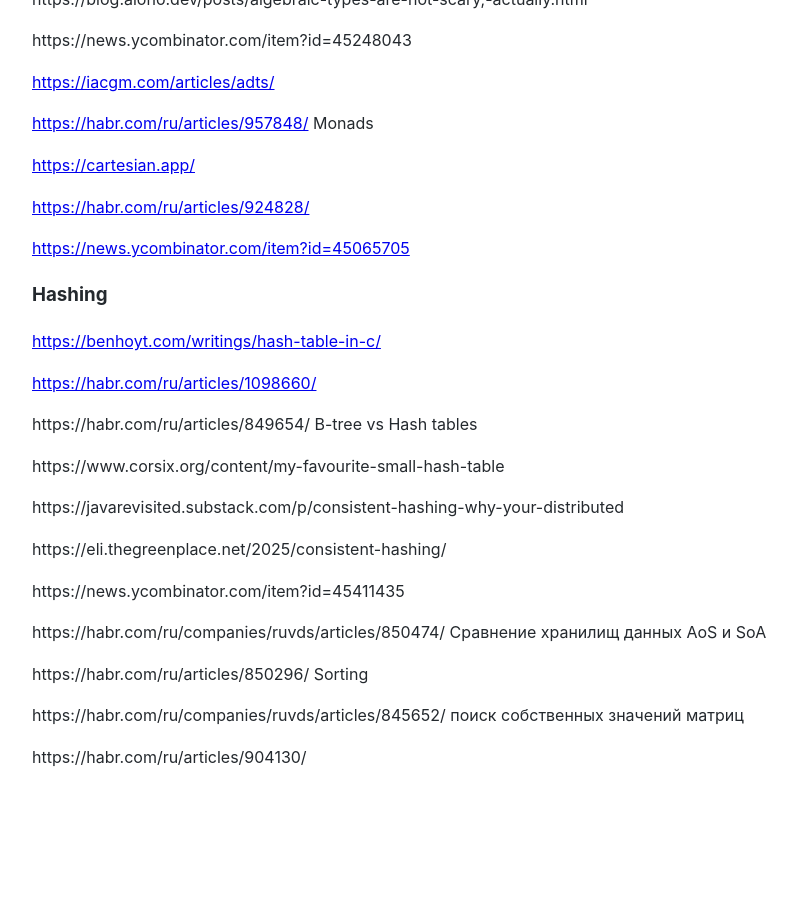
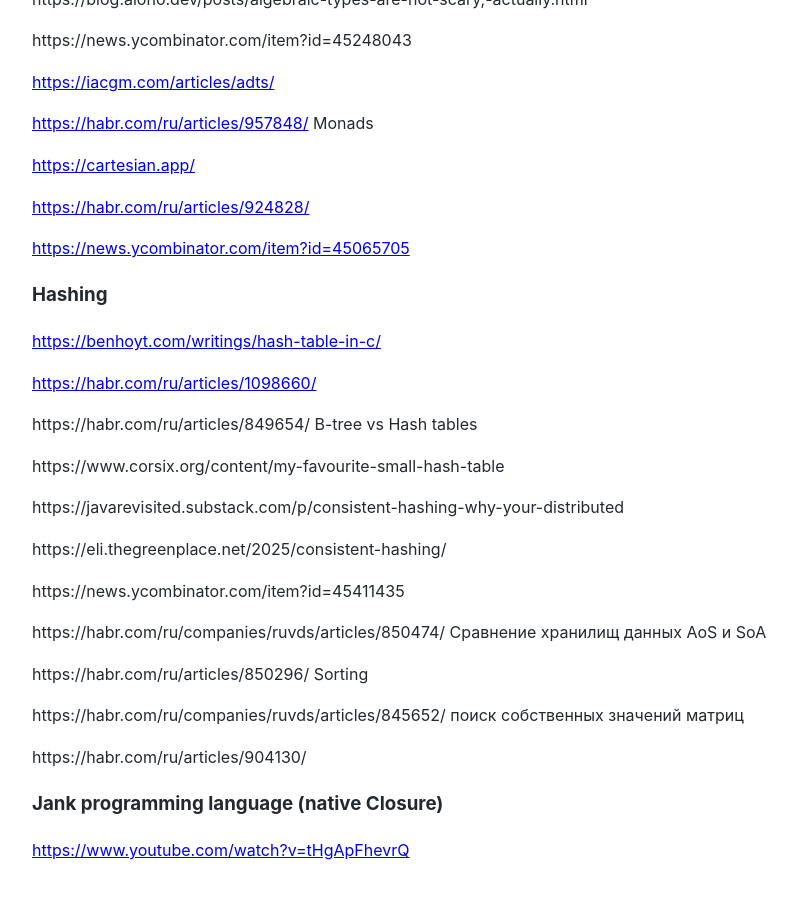
Before and after one commit to Michael-Lubinsky/michael-lubinsky.github.com, a Jekyll site: the page built from algo/algo.md, in a window 1280 px wide and 900 px high, scrolled down 3612 px. Shown: the whole window, without its empty margins (158-955 px from the left). Built offline with Jekyll 4.4.1, drawn with Linux system fonts in a browser that asks for light colours; our own code applies the rules of GitHub Pages for plain Markdown files; before the commit the page ends 4419 px from its top, so only the background shows below that.

Commit message:
Add section for Jank programming language

```diff
--- a/algo/algo.md
+++ b/algo/algo.md
@@ -200,3 +200,6 @@
 https://habr.com/ru/companies/ruvds/articles/845652/  поиск собственных значений матриц
 
 https://habr.com/ru/articles/904130/
+
+### Jank programming language (native Closure)
+<https://www.youtube.com/watch?v=tHgApFhevrQ>
```
